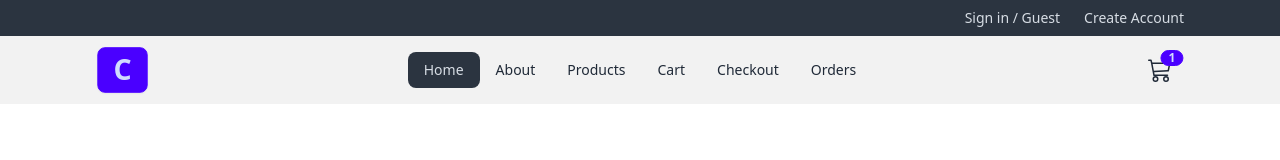
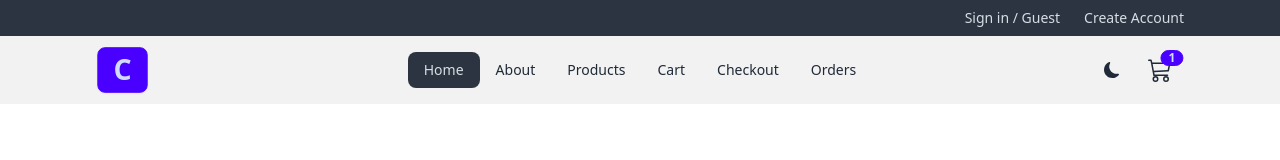
Before and after one commit to SumitsHub/learn-react, a React (Vite) app in the folder 11-react-apps/02-comfy-store/: page / in a window 1280 px wide. Shown: the top 160 px of the page. Built offline with nearby package versions, Linux system fonts and the light colour scheme.

Commit message:
Comfy-Store: theme icons

```diff
--- a/11-react-apps/02-comfy-store/src/components/NavLinks.jsx
+++ b/11-react-apps/02-comfy-store/src/components/NavLinks.jsx
@@ -15,7 +15,7 @@
       {links.map(link => {
         const { id, url, text } = link;
         return (
-          <li id={id}>
+          <li key={id}>
             <NavLink to={url} className="capitalize">
               {text}
             </NavLink>
--- a/11-react-apps/02-comfy-store/src/components/Navbar.jsx
+++ b/11-react-apps/02-comfy-store/src/components/Navbar.jsx
@@ -2,8 +2,14 @@
 import { FaBarsStaggered } from 'react-icons/fa6';
 import { NavLink } from 'react-router-dom';
 import NavLinks from './NavLinks';
+import { useState } from 'react';
 
 function Navbar() {
+  const [theme, setTheme] = useState(false);
+
+  const handleTheme = () => {
+    setTheme(!theme);
+  };
   return (
     <nav className="bg-base-200">
       <div className="navbar align-elements">
@@ -35,6 +41,11 @@
         </div>
         <div className="navbar-end">
           {/* THEME SETUP */}
+          <label htmlFor="theme" className="swap swap-rotate">
+            <input id="theme" type="checkbox" onChange={handleTheme} />
+            <BsSunFill className="swap-on h-4 w-4" />
+            <BsMoonFill className="swap-off h-4 w-4" />
+          </label>
           {/* CART LINK */}
           <NavLink to="/cart" className="btn btn-ghost btn-circle btn-md ml-4">
             <div className="indicator">
```
